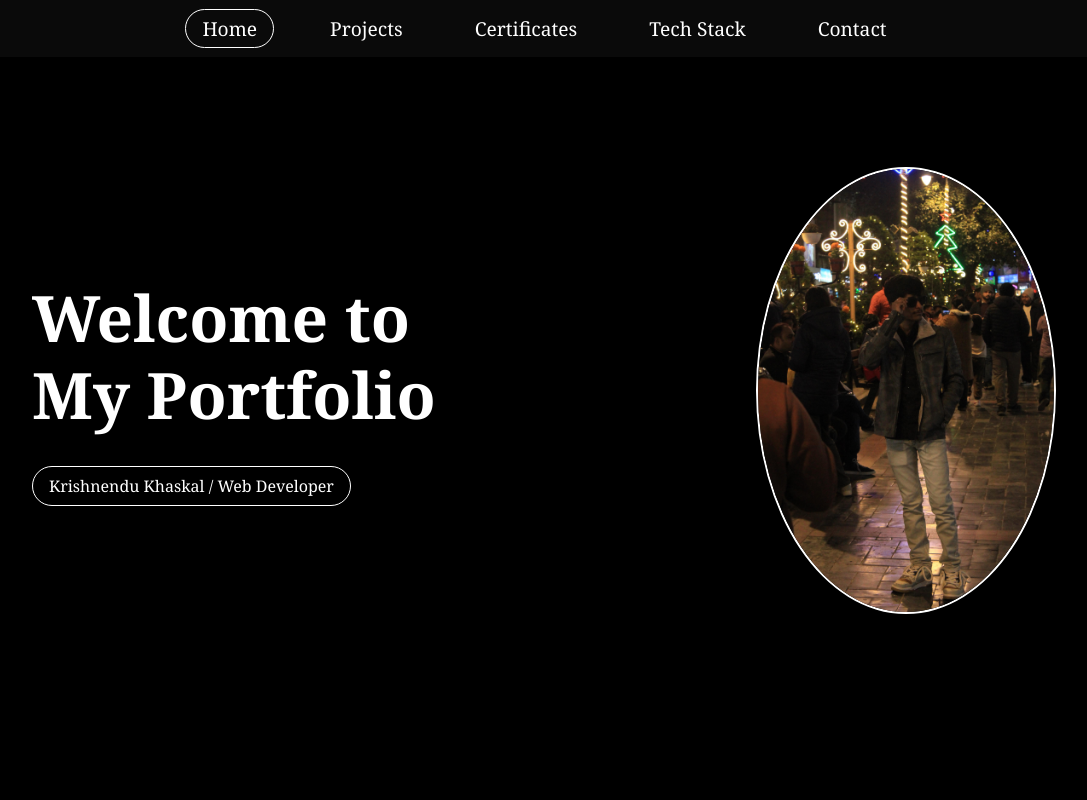
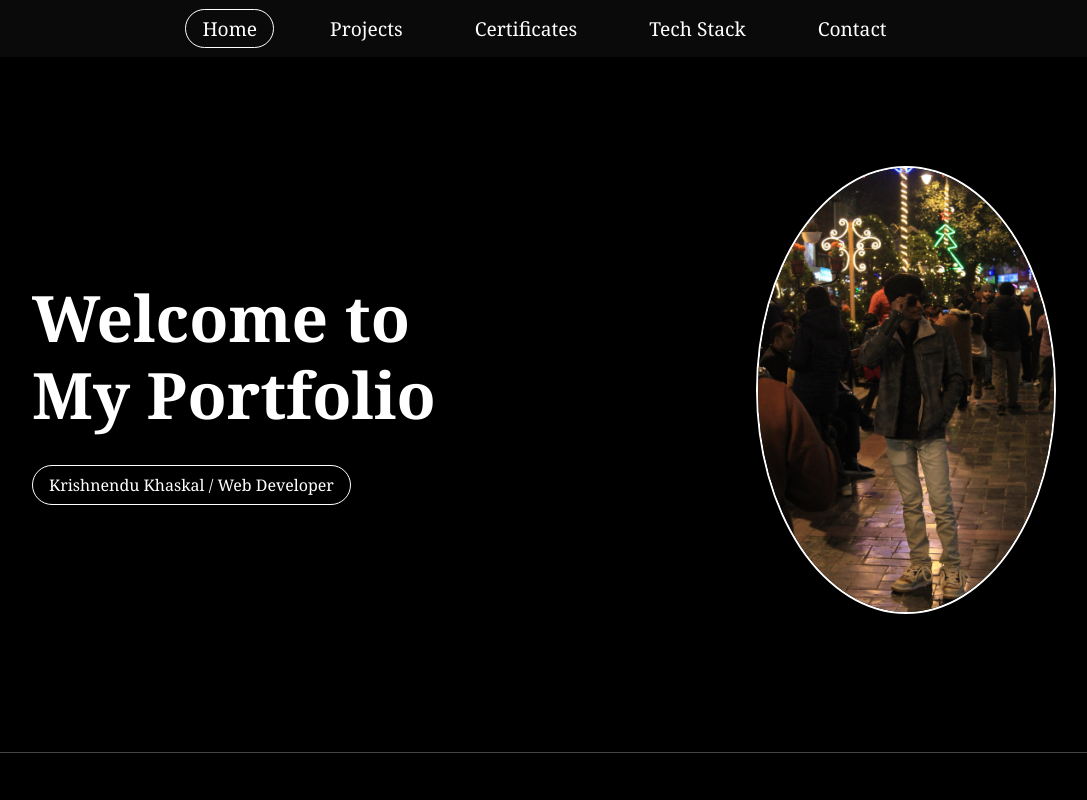
Before and after one commit to Krishnendu-404/Portfolio, a plain HTML site: page index.html in a window 1280 px wide. Shown: the top 800 px of the page, without its empty margins (96-1183 px from the left). Drawn offline with nearby package versions, Linux system fonts and the light colour scheme.

Commit message:
2nd commit

```diff
--- a/style.css
+++ b/style.css
@@ -19,6 +19,11 @@ header {
   padding: 1rem 0;
 }
 
+section {
+  border-bottom: 1px solid #444; /* dark gray line */
+  padding-bottom: 50px;
+  margin-bottom: 50px;
+}
 
 
 nav ul {
```
